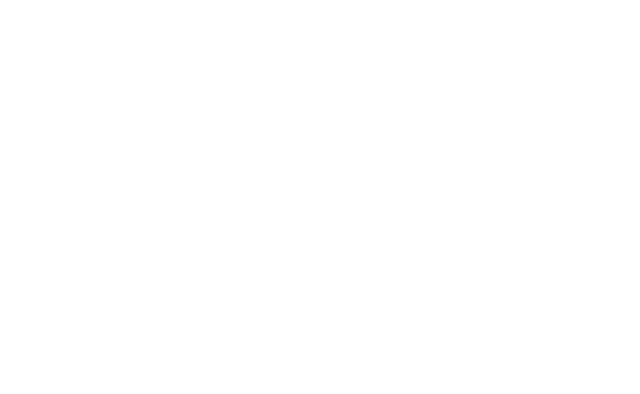
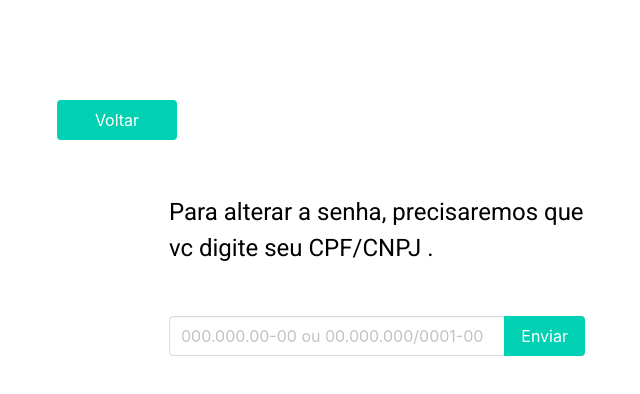
Before and after one commit to viniciusvss120/VS-SISTEMA, a Vue app: page /recuperarsenha in a window 1280 px wide. Shown: the top 394 px of the page, without its empty margins (263-903 px from the left). Built offline with nearby package versions, Linux system fonts and the light colour scheme.

Commit message:
Finalizado a recuperacao de senha

```diff
--- a/src/components/Menu2.vue
+++ b/src/components/Menu2.vue
@@ -48,7 +48,7 @@
       <div class="navbar-end">
         <div class="navbar-item">
           <div class="buttons">
-            <a class="button is-light" href="/usuarios/criar">
+            <a class="button is-light" href="/criarusuario">
               <strong>Criar usuário</strong>
             </a>
             <button class="button is-primary">
--- a/src/views/Criar_Usuario.vue
+++ b/src/views/Criar_Usuario.vue
@@ -3,9 +3,9 @@
     <div class="criarUser">
       <a
         class="button is-primary voltar"
-        href="/login"
+        href="/usuarios"
       >
-        Login
+        Voltar
       </a>
       <h1 class="title">Criar usuário</h1>
       <div class="field">
--- a/src/views/Login.vue
+++ b/src/views/Login.vue
@@ -50,8 +50,11 @@
             Entrar
           </v-btn>
           <div class="criar-recuperar">
-            <a href="/criarusuario">Criar uma conta</a> |
-            <a href="/recuperarsenha">Esqueci minha senha</a>
+            <!-- <a href="/criarusuario">Criar uma conta</a> | -->
+            <p>
+              Esqueci minha senha?
+              <a href="/recuperarsenha">Crie uma nova</a>
+            </p>
           </div>
         </v-form>
       </div>
--- a/src/views/RecuperarSenha.vue
+++ b/src/views/RecuperarSenha.vue
@@ -1,14 +1,237 @@
 <template>
   <div>
+    <div class="main1">
+      <a
+        class="button is-primary voltar"
+        href="/login"
+      >
+        Voltar
+      </a>
+      <hr>
+      <transition name="slide-fade">
+        <div class="cpf"
+          v-if="showCpf"
+        >
+          <p>
+            Para alterar a senha,
+            precisaremos que vc digite
+            seu CPF/CNPJ .
+          </p>
 
+          <div class="field has-addons flex">
+            <div class="control is-expanded">
+              <input
+                class="input"
+                type="text"
+                v-model="dadosEnviar.cpf_cnpj"
+                placeholder="000.000.00-00 ou 00.000.000/0001-00"
+              >
+            </div>
+            <div class="control">
+              <button
+                class="button is-primary"
+                @click="enviarCpfCnpj"
+              >
+                Enviar
+              </button>
+            </div>
+          </div>
+        </div>
+      </transition>
+      <Loading
+        v-show="loading"
+      />
+      <transition name="slide-fade">
+
+        <div class="codigo"
+          v-show="showCodigo"
+        >
+          <p>Enviamos um código para o e-mail {{response}}.</p>
+          <div class="field has-addons flex">
+            <div class="control is-expanded">
+              <input
+                class="input"
+                type="text"
+                v-model="dadosEnviar.codigo"
+                placeholder="código..."
+              >
+            </div>
+            <div class="control">
+              <button
+                class="button is-primary"
+                @click="validarToken"
+              >
+                Enviar
+              </button>
+            </div>
+          </div>
+        </div>
+      </transition>
+
+      <transition name="slide-fade">
+        <div class="novaSenha"
+          v-show="showSenha"
+        >
+          <p>Vamos redefinir uma nova senha.</p>
+          <div class="field has-addons flex">
+            <form class="control is-expanded novasenha" @submit.prevent="onSubmit" >
+              <input
+                type="password"
+                class="input"
+                v-model="dadosEnviar.novaSenha"
+                placeholder="Nova senha"
+              >
+              <input
+                type="password"
+                class="input mt-5"
+                v-model="dadosEnviar.confirmarSenha"
+                placeholder="Confirmar senha"
+              >
+              <button
+                class="button is-primary"
+                @click="alterarSenha"
+              >
+                Alterar
+              </button>
+            </form>
+            <!-- <div class="control is-expanded">
+              <input
+                type="password"
+                class="input"
+                placeholder="confirmar senha"
+              >
+            </div> -->
+          </div>
+        </div>
+      </transition>
+
+    </div>
   </div>
 </template>
 <script>
+
+import { mapActions } from 'vuex'
+import Loading from '@/components/Loading.vue'
+
 export default {
-  name: 'TheRecuperarSenha'
+  name: 'TheRecuperarSenha',
+  components: {
+    Loading
+  },
+  data () {
+    return {
+      showCpf: true,
+      showCodigo: false,
+      showSenha: false,
+      loading: false,
+      dadosEnviar: {
+        cpf_cnpj: '',
+        codigo: '',
+        novaSenha: '',
+        confirmarSenha: ''
+      },
+      token_Info: null,
+      response: ''
+    }
+  },
+  methods: {
+    ...mapActions('users', ['envioCpfCnpj', 'verificarCodToken', 'updateSenha']),
+
+    async enviarCpfCnpj () {
+      try {
+        this.loading = true
+        const info = {
+          cpf_cnpj: this.dadosEnviar.cpf_cnpj
+        }
+        const result = await this.envioCpfCnpj(info)
+        console.log(result)
+
+        if (result) {
+          this.token = result.data.token
+          this.response = result.data.response
+
+          this.showCpf = false
+          this.showCodigo = true
+        }
+        this.loading = false
+      } catch (error) {
+        console.error(error)
+      }
+    },
+
+    async validarToken () {
+      try {
+        this.loading = true
+        const verificarToken = await this.verificarCodToken({ cod_token: this.dadosEnviar.codigo })
+        console.log(verificarToken)
+        if (verificarToken) {
+          this.token_Info = verificarToken.data
+          this.showCodigo = false
+          this.showSenha = true
+        } else {
+          window.alert(verificarToken.data)
+        }
+        this.loading = false
+      } catch (error) {
+        console.log(error)
+      }
+    },
+
+    async alterarSenha () {
+      try {
+        if (this.dadosEnviar.novaSenha === this.dadosEnviar.confirmarSenha) {
+          const result = await this.updateSenha({ id: this.token_Info, nova_senha: this.dadosEnviar.novaSenha })
+          console.log(result)
+          if (result) {
+            window.alert('Senha alterada com sucesso')
+            window.history.pushState({}, null, '/login')
+            window.location.reload()
+          }
+        }
+      } catch (error) {
+        console.log(error)
+      }
+    }
+  }
 }
 </script>
 
 <style scoped>
+  .main1{
+    width: 50%;
+    /* border: 1px solid; */
+    margin: 100px auto;
+  }
+  .main1 p {
+    font-family: 'Roboto', sans-serif;
+    font-size: 1.5rem;
+    color: #000;
+    max-width: 65%;
+    margin: 0 auto;
+    /* text-align: center; */
+  }
+  .flex{
+    margin: 50px auto;
+    width: 65%;
+    justify-content: center;
+  }
+  .flex input {
+    width: 100%;
+  }
 
+  .novasenha button {
+    margin-top: 20px;
+  }
+
+  .slide-fade-enter-active {
+  transition: all .3s ease;
+  }
+  .slide-fade-leave-active {
+    transition: all .0s cubic-bezier(1.0, 0.5, 0.8, 1.0);
+  }
+  .slide-fade-enter, .slide-fade-leave-to
+  /* .slide-fade-leave-active em versões anteriores a 2.1.8 */ {
+    transform: translateX(-10px);
+    opacity: 0;
+  }
 </style>
--- a/src/views/usuarios/Usuarios.vue
+++ b/src/views/usuarios/Usuarios.vue
@@ -40,7 +40,8 @@
 
     sigla () {
       const userName = window.localStorage.getItem('nameUser')
-      const siglaUser = userName.slice(0, 2).toLocaleUpperCase()
+      const siglaUser = userName
+      // .slice(0, 2).toLocaleUpperCase()
       return siglaUser
     }
   }
--- a/src/vuex/actions.js
+++ b/src/vuex/actions.js
@@ -28,5 +28,42 @@
     } catch (error) {
       return error
     }
+  },
+  async deletar ({ commit }, data) {
+    try {
+      const delet = await axios.delete('http://localhost:3002/users/' + data.id)
+      return delet
+    } catch (error) {
+      return error
+    }
+  },
+
+  // Recuperar Senha
+
+  async envioCpfCnpj ({ commit }, data) {
+    try {
+      const result = await axios.post('http://localhost:3002/recuperarsenha', data)
+      return result
+    } catch (error) {
+      return error
+    }
+  },
+
+  async verificarCodToken ({ commit }, data) {
+    try {
+      const result = await axios.post('http://localhost:3002/verificarcodtoken', data)
+      return result
+    } catch (error) {
+      return error
+    }
+  },
+  async updateSenha ({ commit }, data) {
+    try {
+      console.log(data)
+      const result = await axios.put('http://localhost:3002/recuperarsenha', data)
+      return result
+    } catch (error) {
+      return error
+    }
   }
 }
```
